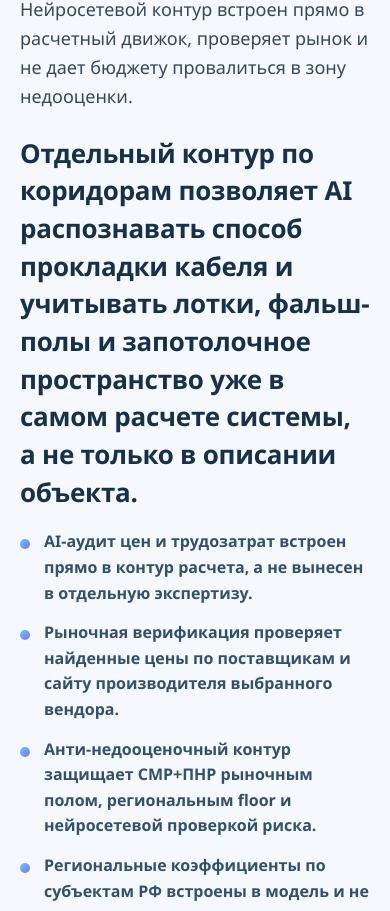
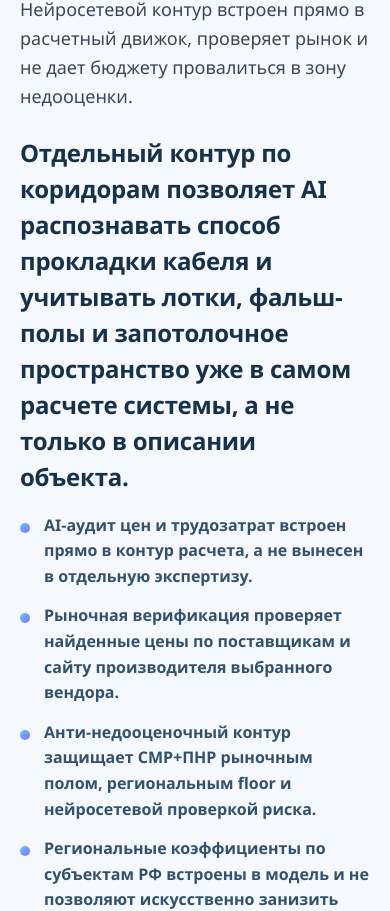
Before and after one commit to AlexSpider0686/Spider0, a React app in the folder src/: page / in a window 390 px wide. Shown: the part 7395-8306 px from the top of the page. Built offline with nearby package versions, Linux system fonts and the light colour scheme; the HTML template or start-up script is replaced by a standard one.

Commit message:
fix corridor note font size on desktop

```diff
--- a/src/site.css
+++ b/src/site.css
@@ -552,6 +552,16 @@ html {
   background: linear-gradient(135deg, var(--primary), var(--primary-2));
 }
 
+.app-shell .corridor-emphasis {
+  display: block;
+  font-size: clamp(24px, 2vw, 28px);
+  line-height: 1.5;
+  font-weight: 700;
+  letter-spacing: -0.01em;
+  color: #18314a;
+  max-width: 980px;
+}
+
 .app-shell .spotlight-card {
   padding: 30px;
   border-radius: 32px;
@@ -1987,19 +1997,9 @@ html {
     gap: 6px;
   }
 
-.app-shell .otp-grid input {
-  font-size: 22px;
-}
-
-.app-shell .corridor-emphasis {
-  display: block;
-  font-size: clamp(26px, 2.2vw, 34px);
-  line-height: 1.45;
-  font-weight: 700;
-  letter-spacing: -0.01em;
-  color: #18314a;
-  max-width: 980px;
-}
+  .app-shell .otp-grid input {
+    font-size: 22px;
+  }
 }
 
 @media (prefers-reduced-motion: reduce) {
```
